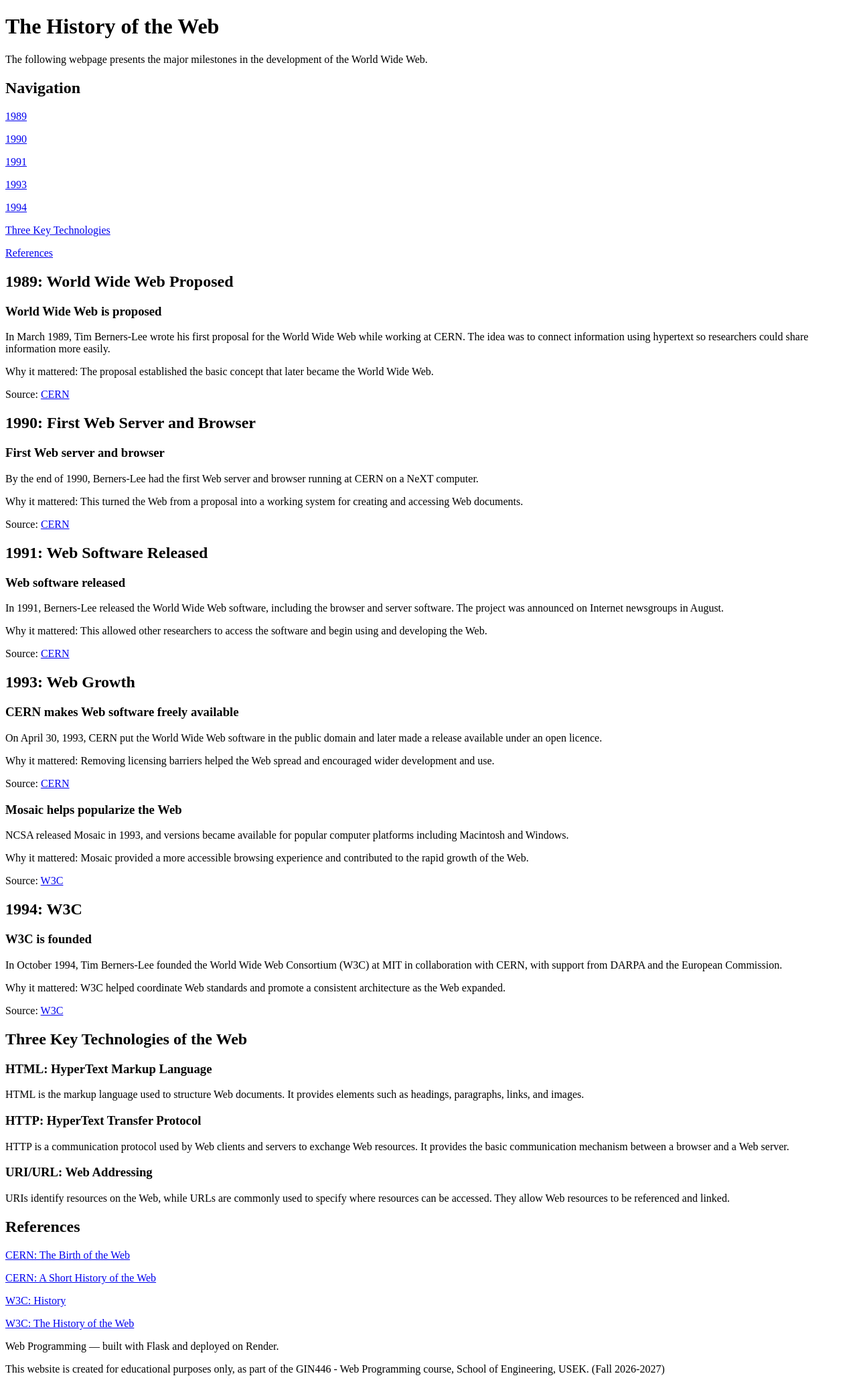
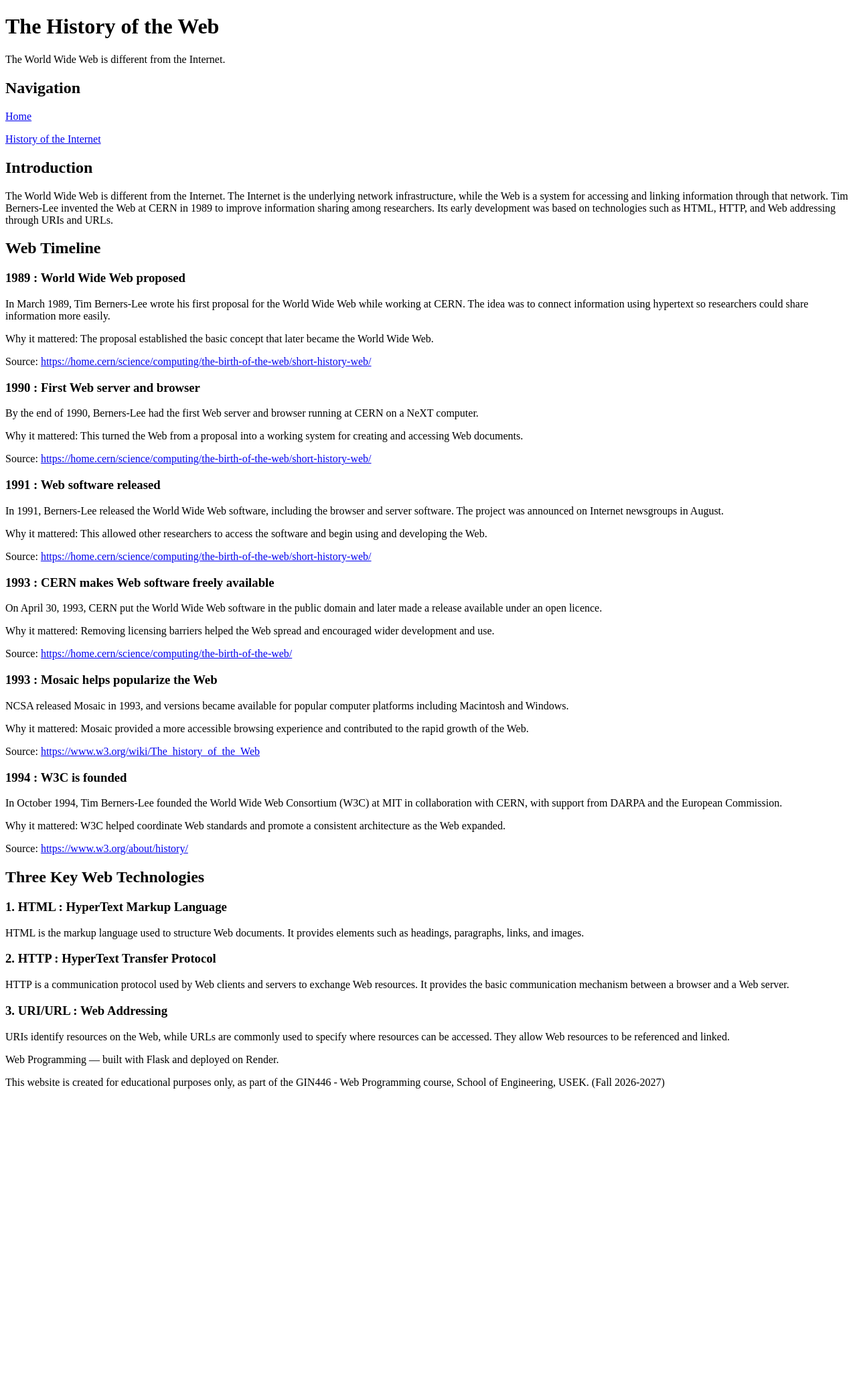
Before and after one commit to shady-daher/web-programming-site, a Flask app: page /web-history in a window 1280 px wide. Shown: the whole page at 67% size. After the commit the page ends 1625 px from the top, so only its background shows below. Run offline with Flask 3, Linux system fonts and the light colour scheme.

Commit message:
Part 2: hand-written history pages

```diff
--- a/templates/web-history.html
+++ b/templates/web-history.html
@@ -11,211 +11,174 @@
 
     <header>
         <h1>The History of the Web</h1>
-        <p>The following webpage presents the major milestones in the development of the World Wide Web.</p>
+        <p>The World Wide Web is different from the Internet.</p>
     </header>
 
     <nav>
         <h2>Navigation</h2>
-        <p><a href="#1989">1989</a></p>
-        <p><a href="#1990">1990</a></p>
-        <p><a href="#1991">1991</a></p>
-        <p><a href="#1993">1993</a></p>
-        <p><a href="#1994">1994</a></p>
-        <p><a href="#technologies">Three Key Technologies</a></p>
-        <p><a href="#references">References</a></p>
+        <p><a href="/">Home</a></p>
+        <p><a href="/internet-history">History of the Internet</a></p>
     </nav>
 
     <main>
 
-        <section id="1989">
-            <h2>1989: World Wide Web Proposed</h2>
+        <section>
+            <h2>Introduction</h2>
+            <p>
+                The World Wide Web is different from the Internet. The Internet is the
+                underlying network infrastructure, while the Web is a system for accessing
+                and linking information through that network. Tim Berners-Lee invented
+                the Web at CERN in 1989 to improve information sharing among researchers.
+                Its early development was based on technologies such as HTML, HTTP, and
+                Web addressing through URIs and URLs.
+            </p>
+        </section>
+
+        <section>
+            <h2>Web Timeline</h2>
 
             <article>
-                <h3>World Wide Web is proposed</h3>
+                <h3>1989 : World Wide Web proposed</h3>
                 <p>
-                    In March 1989, Tim Berners-Lee wrote his first proposal for
-                    the World Wide Web while working at CERN. The idea was to
-                    connect information using hypertext so researchers could
-                    share information more easily.
+                    In March 1989, Tim Berners-Lee wrote his first proposal for the World
+                    Wide Web while working at CERN. The idea was to connect information
+                    using hypertext so researchers could share information more easily.
                 </p>
                 <p>
-                    Why it mattered: The proposal established the basic concept
-                    that later became the World Wide Web.
+                    Why it mattered: The proposal established the basic concept that later
+                    became the World Wide Web.
                 </p>
                 <p>
                     Source:
                     <a href="https://home.cern/science/computing/the-birth-of-the-web/short-history-web/">
-                        CERN
-                    </a>
-                </p>
-            </article>
-        </section>
-
-        <section id="1990">
-            <h2>1990: First Web Server and Browser</h2>
-
-            <article>
-                <h3>First Web server and browser</h3>
-                <p>
-                    By the end of 1990, Berners-Lee had the first Web server
-                    and browser running at CERN on a NeXT computer.
-                </p>
-                <p>
-                    Why it mattered: This turned the Web from a proposal into
-                    a working system for creating and accessing Web documents.
-                </p>
-                <p>
-                    Source:
-                    <a href="https://home.cern/science/computing/the-birth-of-the-web/short-history-web/">
-                        CERN
-                    </a>
-                </p>
-            </article>
-        </section>
-
-        <section id="1991">
-            <h2>1991: Web Software Released</h2>
-
-            <article>
-                <h3>Web software released</h3>
-                <p>
-                    In 1991, Berners-Lee released the World Wide Web software,
-                    including the browser and server software. The project was
-                    announced on Internet newsgroups in August.
-                </p>
-                <p>
-                    Why it mattered: This allowed other researchers to access
-                    the software and begin using and developing the Web.
-                </p>
-                <p>
-                    Source:
-                    <a href="https://home.cern/science/computing/the-birth-of-the-web/short-history-web/">
-                        CERN
-                    </a>
-                </p>
-            </article>
-        </section>
-
-        <section id="1993">
-            <h2>1993: Web Growth</h2>
-
-            <article>
-                <h3>CERN makes Web software freely available</h3>
-                <p>
-                    On April 30, 1993, CERN put the World Wide Web software in
-                    the public domain and later made a release available under
-                    an open licence.
-                </p>
-                <p>
-                    Why it mattered: Removing licensing barriers helped the Web
-                    spread and encouraged wider development and use.
-                </p>
-                <p>
-                    Source:
-                    <a href="https://home.cern/science/computing/the-birth-of-the-web/">
-                        CERN
+                        https://home.cern/science/computing/the-birth-of-the-web/short-history-web/
                     </a>
                 </p>
             </article>
 
             <article>
-                <h3>Mosaic helps popularize the Web</h3>
+                <h3>1990 : First Web server and browser</h3>
                 <p>
-                    NCSA released Mosaic in 1993, and versions became available
-                    for popular computer platforms including Macintosh and Windows.
+                    By the end of 1990, Berners-Lee had the first Web server and browser
+                    running at CERN on a NeXT computer.
                 </p>
                 <p>
-                    Why it mattered: Mosaic provided a more accessible browsing
-                    experience and contributed to the rapid growth of the Web.
+                    Why it mattered: This turned the Web from a proposal into a working
+                    system for creating and accessing Web documents.
+                </p>
+                <p>
+                    Source:
+                    <a href="https://home.cern/science/computing/the-birth-of-the-web/short-history-web/">
+                        https://home.cern/science/computing/the-birth-of-the-web/short-history-web/
+                    </a>
+                </p>
+            </article>
+
+            <article>
+                <h3>1991 : Web software released</h3>
+                <p>
+                    In 1991, Berners-Lee released the World Wide Web software, including
+                    the browser and server software. The project was announced on Internet
+                    newsgroups in August.
+                </p>
+                <p>
+                    Why it mattered: This allowed other researchers to access the software
+                    and begin using and developing the Web.
+                </p>
+                <p>
+                    Source:
+                    <a href="https://home.cern/science/computing/the-birth-of-the-web/short-history-web/">
+                        https://home.cern/science/computing/the-birth-of-the-web/short-history-web/
+                    </a>
+                </p>
+            </article>
+
+            <article>
+                <h3>1993 : CERN makes Web software freely available</h3>
+                <p>
+                    On April 30, 1993, CERN put the World Wide Web software in the public
+                    domain and later made a release available under an open licence.
+                </p>
+                <p>
+                    Why it mattered: Removing licensing barriers helped the Web spread
+                    and encouraged wider development and use.
+                </p>
+                <p>
+                    Source:
+                    <a href="https://home.cern/science/computing/the-birth-of-the-web/">
+                        https://home.cern/science/computing/the-birth-of-the-web/
+                    </a>
+                </p>
+            </article>
+
+            <article>
+                <h3>1993 : Mosaic helps popularize the Web</h3>
+                <p>
+                    NCSA released Mosaic in 1993, and versions became available for
+                    popular computer platforms including Macintosh and Windows.
+                </p>
+                <p>
+                    Why it mattered: Mosaic provided a more accessible browsing experience
+                    and contributed to the rapid growth of the Web.
                 </p>
                 <p>
                     Source:
                     <a href="https://www.w3.org/wiki/The_history_of_the_Web">
-                        W3C
+                        https://www.w3.org/wiki/The_history_of_the_Web
                     </a>
                 </p>
             </article>
-        </section>
-
-        <section id="1994">
-            <h2>1994: W3C</h2>
 
             <article>
-                <h3>W3C is founded</h3>
+                <h3>1994 : W3C is founded</h3>
                 <p>
-                    In October 1994, Tim Berners-Lee founded the World Wide Web
-                    Consortium (W3C) at MIT in collaboration with CERN, with
-                    support from DARPA and the European Commission.
+                    In October 1994, Tim Berners-Lee founded the World Wide Web Consortium
+                    (W3C) at MIT in collaboration with CERN, with support from DARPA and
+                    the European Commission.
                 </p>
                 <p>
-                    Why it mattered: W3C helped coordinate Web standards and
-                    promote a consistent architecture as the Web expanded.
+                    Why it mattered: W3C helped coordinate Web standards and promote a
+                    consistent architecture as the Web expanded.
                 </p>
                 <p>
                     Source:
                     <a href="https://www.w3.org/about/history/">
-                        W3C
+                        https://www.w3.org/about/history/
                     </a>
                 </p>
             </article>
+
         </section>
 
-        <section id="technologies">
-            <h2>Three Key Technologies of the Web</h2>
+        <section>
+            <h2>Three Key Web Technologies</h2>
 
             <article>
-                <h3>HTML: HyperText Markup Language</h3>
+                <h3>1. HTML : HyperText Markup Language</h3>
                 <p>
                     HTML is the markup language used to structure Web documents.
-                    It provides elements such as headings, paragraphs, links,
-                    and images.
+                    It provides elements such as headings, paragraphs, links, and images.
                 </p>
             </article>
 
             <article>
-                <h3>HTTP: HyperText Transfer Protocol</h3>
+                <h3>2. HTTP : HyperText Transfer Protocol</h3>
                 <p>
-                    HTTP is a communication protocol used by Web clients and
-                    servers to exchange Web resources. It provides the basic
-                    communication mechanism between a browser and a Web server.
+                    HTTP is a communication protocol used by Web clients and servers
+                    to exchange Web resources. It provides the basic communication
+                    mechanism between a browser and a Web server.
                 </p>
             </article>
 
             <article>
-                <h3>URI/URL: Web Addressing</h3>
+                <h3>3. URI/URL : Web Addressing</h3>
                 <p>
-                    URIs identify resources on the Web, while URLs are commonly
-                    used to specify where resources can be accessed. They allow
-                    Web resources to be referenced and linked.
+                    URIs identify resources on the Web, while URLs are commonly used
+                    to specify where resources can be accessed. They allow Web resources
+                    to be referenced and linked.
                 </p>
             </article>
-        </section>
 
-        <section id="references">
-            <h2>References</h2>
-
-            <article>
-                <p>
-                    <a href="https://home.cern/science/computing/the-birth-of-the-web/">
-                        CERN: The Birth of the Web
-                    </a>
-                </p>
-                <p>
-                    <a href="https://home.cern/science/computing/the-birth-of-the-web/short-history-web/">
-                        CERN: A Short History of the Web
-                    </a>
-                </p>
-                <p>
-                    <a href="https://www.w3.org/about/history/">
-                        W3C: History
-                    </a>
-                </p>
-                <p>
-                    <a href="https://www.w3.org/wiki/The_history_of_the_Web">
-                        W3C: The History of the Web
-                    </a>
-                </p>
-            </article>
         </section>
 
     </main>
```
Also changed, not shown: templates/internet-history.html (+70 -99 lines).
